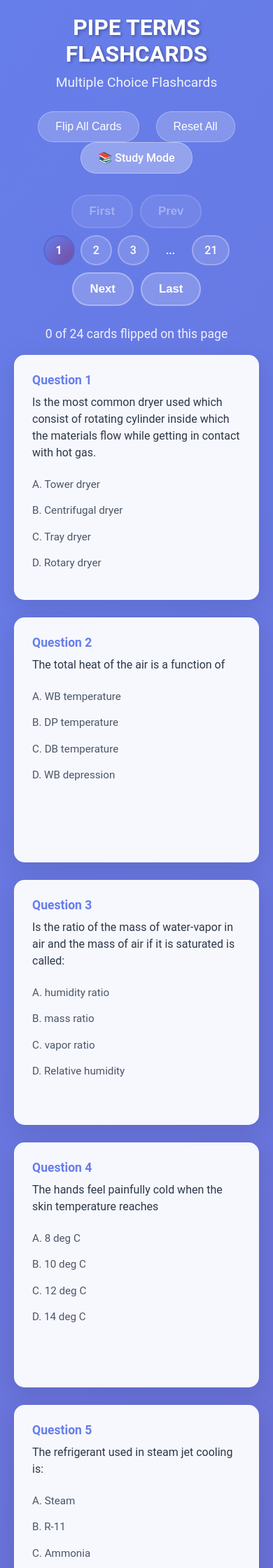
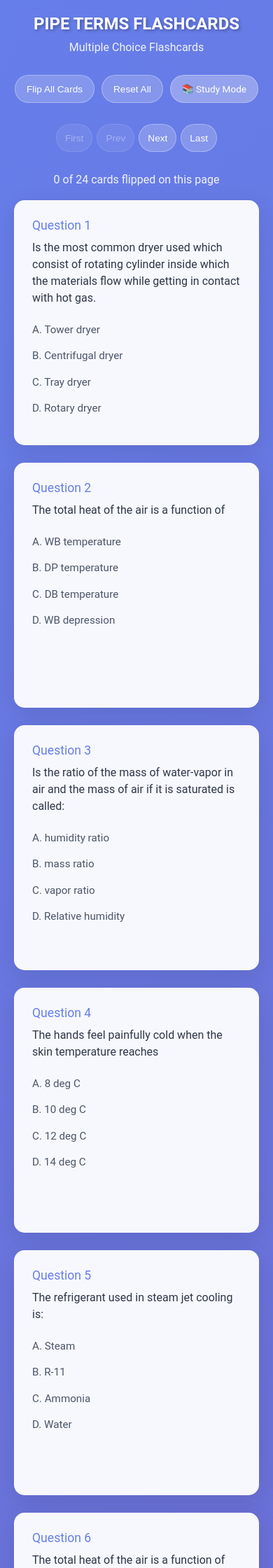
Before and after one commit to mannyboyS/portfolio, a Flask app: page /pipe-flashcards in a window 390 px wide. Shown: the top 2240 px of the page at 70% size. Run offline with Flask 3, Linux system fonts and the light colour scheme; some libraries are stand-ins or nearby versions.

Commit message:
edit flashcards

```diff
--- a/static/css/flashcards_style.css
+++ b/static/css/flashcards_style.css
@@ -141,7 +141,6 @@ body {
 
 .question-number {
     font-size: 1.1em;
-    font-weight: bold;
     color: #667eea;
     margin-bottom: 10px;
 }
@@ -167,14 +166,17 @@ body {
 
 .answer {
     font-size: 1.5em;
-    font-weight: bold;
     color: #ffffff;
     text-align: center;
 }
 
 .controls {
-    text-align: center;
+    display: flex;
+    justify-content: center;
+    align-items: center;
+    gap: 15px;
     margin-bottom: 20px;
+    flex-wrap: wrap;
 }
 
 .btn {
@@ -184,11 +186,14 @@ body {
     padding: 12px 24px;
     border-radius: 25px;
     cursor: pointer;
-    margin: 0 10px;
     font-size: 1em;
     transition: all 0.3s ease;
     text-decoration: none;
     display: inline-block;
+    height: 48px;
+    display: flex;
+    align-items: center;
+    justify-content: center;
 }
 
 .btn:hover {
@@ -198,7 +203,6 @@ body {
 
 .btn-study {
     background: rgba(255,255,255,0.3);
-    font-weight: 500;
 }
 
 .stats {
@@ -209,6 +213,71 @@ body {
     margin-bottom: 20px;
 }
 
+/* Pagination Styles */
+.pagination {
+    display: flex;
+    justify-content: center;
+    align-items: center;
+    gap: 10px;
+    margin: 30px 0;
+    flex-wrap: nowrap;
+    width: 100%;
+}
+
+.page-numbers {
+    display: flex;
+    gap: 8px;
+    flex-wrap: nowrap;
+    justify-content: center;
+    align-items: center;
+}
+
+.btn-page, .page-number {
+    background: rgba(255,255,255,0.2);
+    border: 1px solid rgba(255,255,255,0.3);
+    color: white;
+    padding: 12px 16px;
+    border-radius: 25px;
+    cursor: pointer;
+    font-size: 1em;
+    transition: all 0.3s ease;
+    min-width: 50px;
+    height: 48px;
+    text-align: center;
+    display: flex;
+    align-items: center;
+    justify-content: center;
+    white-space: nowrap;
+}
+
+.btn-page:hover:not(:disabled),
+.page-number:hover:not(.active):not(.ellipsis) {
+    background: rgba(255,255,255,0.3);
+    transform: translateY(-1px);
+}
+
+.btn-page.disabled,
+.btn-page:disabled {
+    opacity: 0.4;
+    cursor: not-allowed;
+    pointer-events: none;
+}
+
+.page-number.active {
+    background: rgba(255,255,255,0.4);
+    border-color: rgba(255,255,255,0.5);
+}
+
+.page-number.ellipsis {
+    background: transparent;
+    border: none;
+    cursor: default;
+    pointer-events: none;
+    min-width: auto;
+    padding: 12px 8px;
+}
+
+/* Mobile Responsive - Remove page numbers for vertical screens */
 @media (max-width: 768px) {
     .flashcards-grid {
         grid-template-columns: 1fr;
@@ -221,118 +290,66 @@ body {
     .flashcard {
         height: 350px;
     }
+
+    .controls {
+        gap: 10px;
+    }
+
+    .btn {
+        padding: 12px 18px;
+        font-size: 0.95em;
+        height: 44px;
     }
 
     .pagination {
-    display: flex;
-    justify-content: center;
-    align-items: center;
-    gap: 10px;
-    margin: 30px 0;
-    flex-wrap: wrap;
+        gap: 8px;
     }
 
-.page-numbers {
-    display: flex;
-    gap: 8px;
-    flex-wrap: wrap;
-    justify-content: center;
-    align-items: center;
+    .btn-page, .page-number {
+        padding: 10px 14px;
+        font-size: 0.9em;
+        min-width: 44px;
+        height: 44px;
     }
 
-.btn-page {
-    background: rgba(255,255,255,0.2);
-    border: 2px solid rgba(255,255,255,0.3);
-    color: white;
-    padding: 12px 20px;
-    border-radius: 25px;
-    cursor: pointer;
-    font-size: 1em;
-    font-weight: 600;
-    transition: all 0.3s ease;
-    min-width: 50px;
+    /* Remove all page numbers on mobile */
+    .page-numbers {
+        display: none;
     }
 
-.btn-page:hover:not(:disabled) {
-    background: rgba(255,255,255,0.3);
-    transform: translateY(-2px);
-    box-shadow: 0 4px 12px rgba(0,0,0,0.2);
+    .stats {
+        font-size: 1em;
+    }
 }
 
-.btn-page:active:not(:disabled) {
-    transform: translateY(0);
-    transition: all 0.1s ease;
+@media (max-width: 480px) {
+    .header h1 {
+        font-size: 1.5em;
     }
 
-.btn-page:disabled {
-    opacity: 0.4;
-    cursor: not-allowed;
+    .header p {
+        font-size: 1em;
     }
 
-.btn-prev, .btn-next, .btn-first, .btn-last {
-    padding: 12px 24px;
-    font-size: 1.05em;
+    .btn {
+        padding: 10px 16px;
+        font-size: 0.85em;
+        height: 40px;
     }
 
-.btn-next {
-    background: rgba(255,255,255,0.2);
-    border: 2px solid rgba(255,255,255,0.3);
+    .pagination {
+        gap: 6px;
     }
 
-.btn-next:hover:not(:disabled) {
-    background: rgba(255,255,255,0.3);
-    transform: translateY(-2px);
-    box-shadow: 0 4px 12px rgba(0,0,0,0.2);
+    .btn-page, .page-number {
+        padding: 8px 12px;
+        font-size: 0.85em;
+        min-width: 40px;
+        height: 40px;
     }
 
-.page-number {
-    background: rgba(255,255,255,0.15);
-    border: 2px solid rgba(255,255,255,0.25);
-    color: white;
-    padding: 10px 16px;
-    border-radius: 25px;
-    cursor: pointer;
-    font-size: 1em;
-    font-weight: 500;
-    transition: all 0.3s ease;
-    min-width: 45px;
-    text-align: center;
-    display: inline-block;
+    /* Keep page numbers hidden on very small screens */
+    .page-numbers {
+        display: none;
     }
-
-.page-number:hover {
-    background: rgba(255,255,255,0.25);
-    transform: translateY(-2px);
-    box-shadow: 0 4px 12px rgba(0,0,0,0.15);
 }
-
-.page-number:active {
-    transform: translateY(0);
-    transition: all 0.1s ease;
-}
-
-.page-number.active {
-    background: linear-gradient(135deg, #667eea, #764ba2);
-    border-color: #5568d3;
-    font-weight: 700;
-    box-shadow: 0 4px 15px rgba(102, 126, 234, 0.4);
-}
-
-.page-number.ellipsis {
-    background: transparent;
-    border: none;
-    cursor: default;
-    pointer-events: none;
-}
-
-.page-number.ellipsis:hover {
-    transform: none;
-    box-shadow: none;
-}
-
-.page-info {
-    color: white;
-    font-size: 1.2em;
-    font-weight: 500;
-    padding: 0 10px;
-}
```
Also changed, not shown: static/js/flashcards_script.js. Lines whose indentation alone changed are shown as unchanged.
